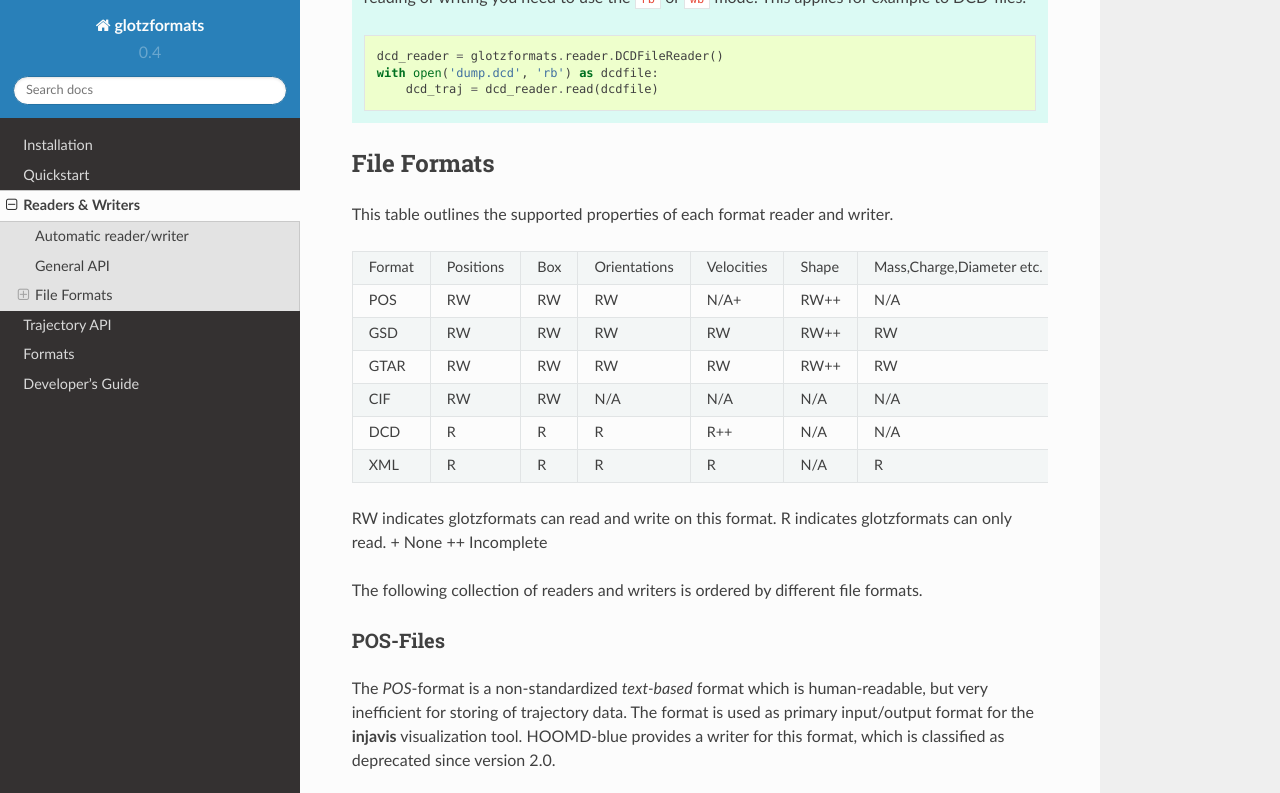
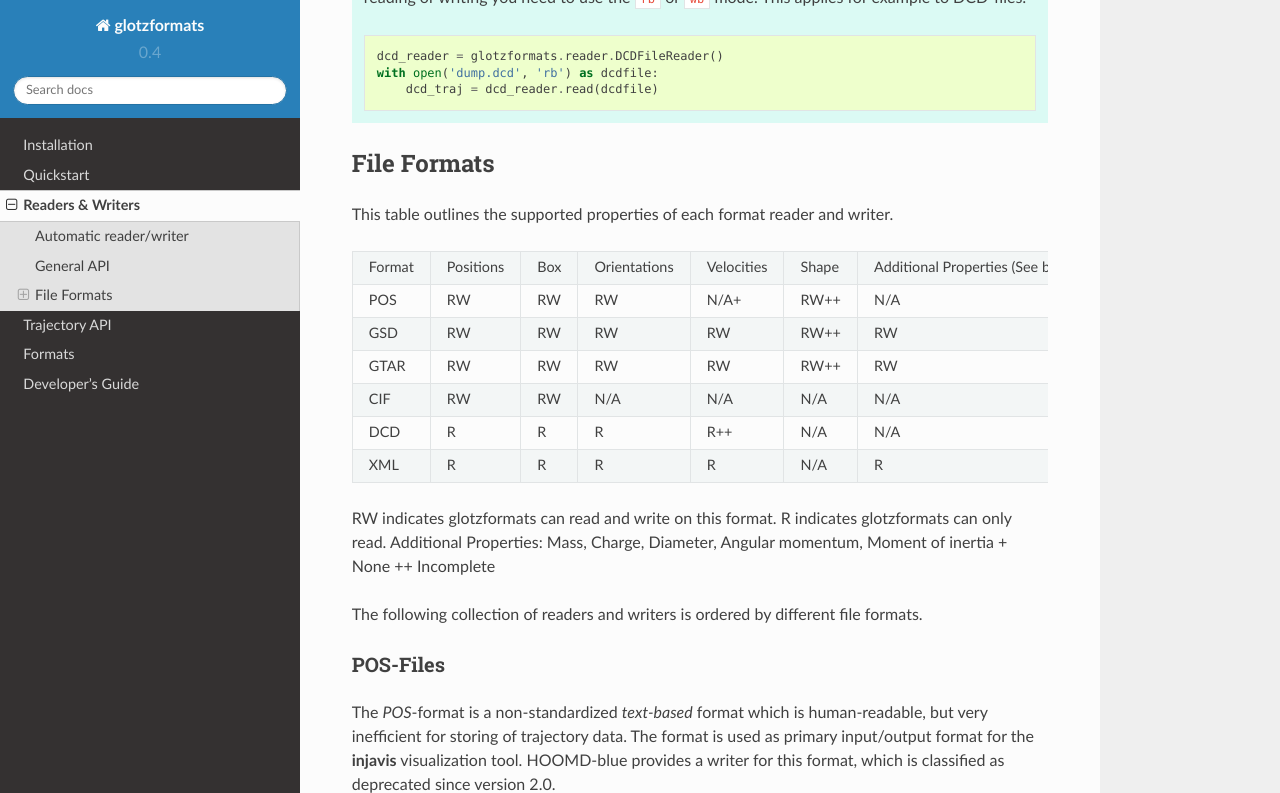
Before and after one commit to glotzerlab/garnett, a Sphinx documentation site: the page built from doc/readerswriters.rst, in a window 1280 px wide and 900 px high, scrolled down 1022 px, cut to the strip 0-793 px from the top of the window. Built offline with Sphinx 7.4.7 and the Read the Docs theme 2.0.0, drawn with Linux system fonts in a browser that asks for light colours.

Commit message:
additional properties on table

```diff
--- a/doc/readerswriters.rst
+++ b/doc/readerswriters.rst
@@ -52,24 +52,25 @@ File Formats
 
 This table outlines the supported properties of each format reader and writer.
 
-+--------+-----------+-----+--------------+------------+-------+---------------------------+
-| Format | Positions | Box | Orientations | Velocities | Shape | Mass,Charge,Diameter etc. |
-+--------+-----------+-----+--------------+------------+-------+---------------------------+
-|    POS |     RW    |  RW |      RW      |    N/A+    |  RW++ |            N/A            |
-+--------+-----------+-----+--------------+------------+-------+---------------------------+
-|    GSD |     RW    |  RW |      RW      |     RW     |  RW++ |             RW            |
-+--------+-----------+-----+--------------+------------+-------+---------------------------+
-|   GTAR |     RW    |  RW |      RW      |     RW     |  RW++ |             RW            |
-+--------+-----------+-----+--------------+------------+-------+---------------------------+
-|    CIF |     RW    |  RW |      N/A     |     N/A    |  N/A  |            N/A            |
-+--------+-----------+-----+--------------+------------+-------+---------------------------+
-|    DCD |     R     |  R  |       R      |     R++    |  N/A  |            N/A            |
-+--------+-----------+-----+--------------+------------+-------+---------------------------+
-|    XML |     R     |  R  |       R      |      R     |  N/A  |             R             |
-+--------+-----------+-----+--------------+------------+-------+---------------------------+
++--------+-----------+-----+--------------+------------+-------+-----------------------------------+
+| Format | Positions | Box | Orientations | Velocities | Shape | Additional Properties (See below) |
++--------+-----------+-----+--------------+------------+-------+-----------------------------------+
+|    POS |     RW    |  RW |      RW      |    N/A+    |  RW++ |                N/A                |
++--------+-----------+-----+--------------+------------+-------+-----------------------------------+
+|    GSD |     RW    |  RW |      RW      |     RW     |  RW++ |                RW                 |
++--------+-----------+-----+--------------+------------+-------+-----------------------------------+
+|   GTAR |     RW    |  RW |      RW      |     RW     |  RW++ |                RW                 |
++--------+-----------+-----+--------------+------------+-------+-----------------------------------+
+|    CIF |     RW    |  RW |      N/A     |     N/A    |  N/A  |                N/A                |
++--------+-----------+-----+--------------+------------+-------+-----------------------------------+
+|    DCD |     R     |  R  |       R      |     R++    |  N/A  |                N/A                |
++--------+-----------+-----+--------------+------------+-------+-----------------------------------+
+|    XML |     R     |  R  |       R      |      R     |  N/A  |                 R                 |
++--------+-----------+-----+--------------+------------+-------+-----------------------------------+
 
 RW indicates glotzformats can read and write on this format.
 R indicates glotzformats can only read.
+Additional Properties: Mass, Charge, Diameter, Angular momentum, Moment of inertia
 + None
 ++ Incomplete
 
```
